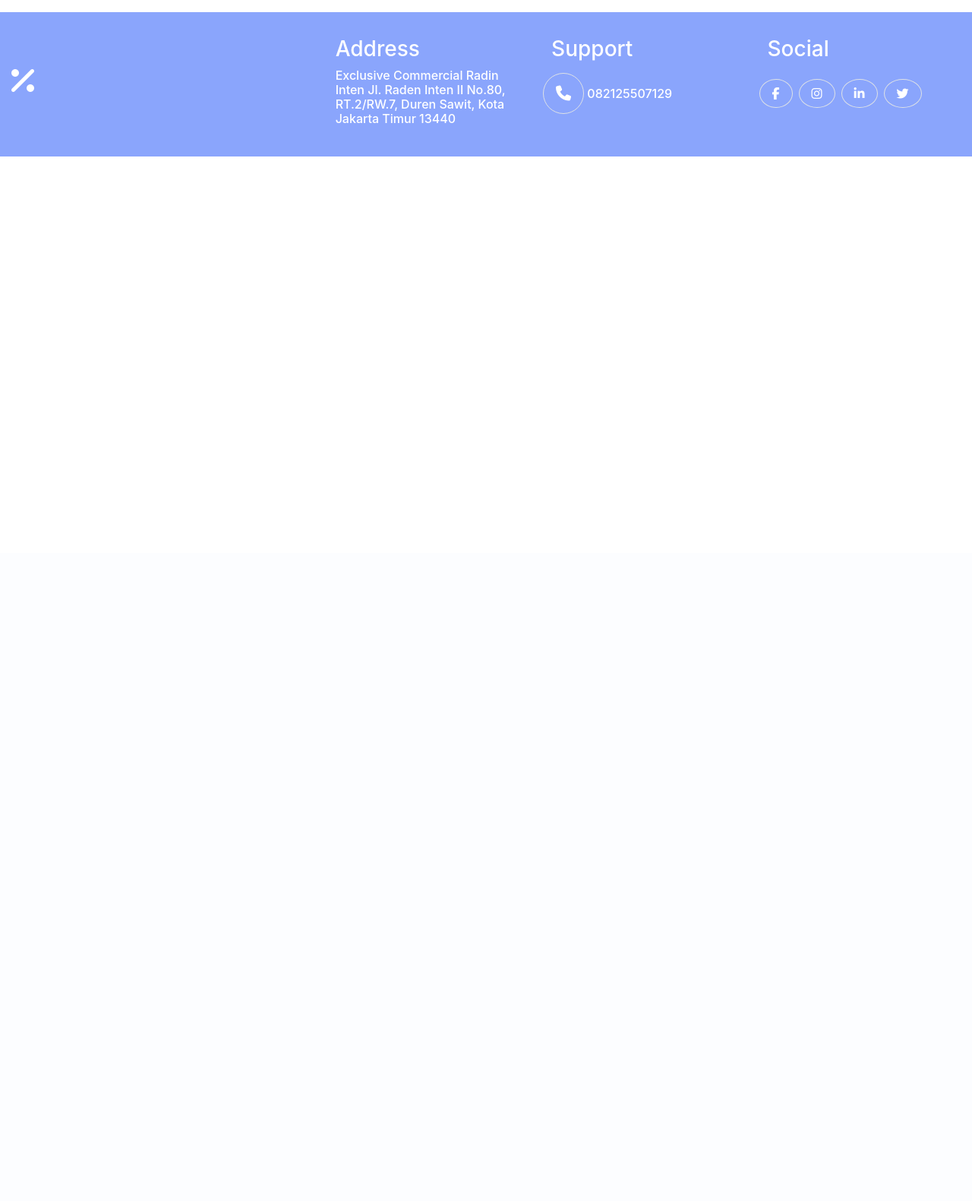
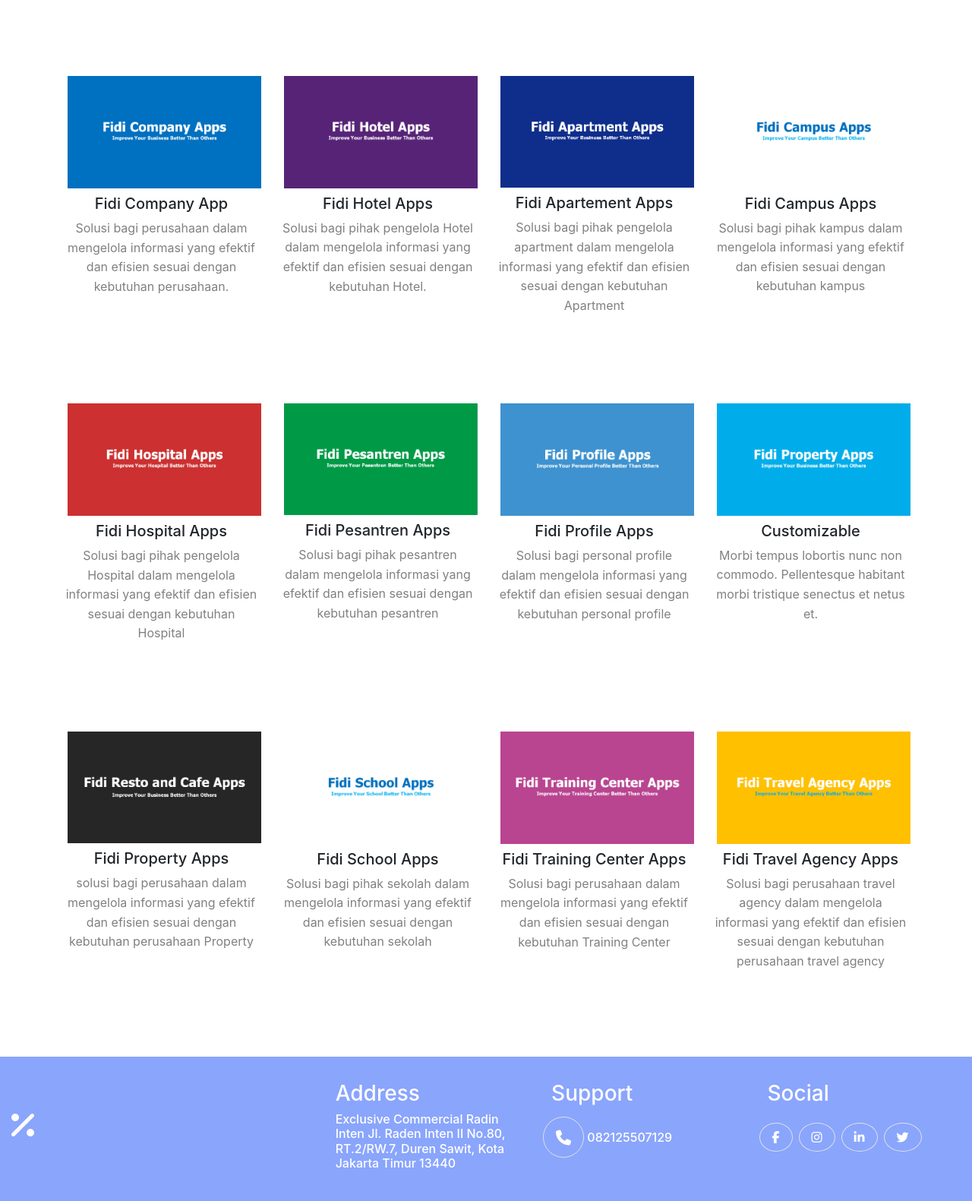
Before and after one commit to aldowrdhn/project-bersama, a Laravel app: page /product in a window 1280 px wide. Shown: the part 72-1653 px from the top of the page at 76% size. Before the commit the page ends 278 px from the top, so only its background shows below. Run offline with Laravel 8, Linux system fonts and the light colour scheme; some libraries are stand-ins or nearby versions.

Commit message:
Product Section 1 Done, Use ronaldo Controller

```diff
--- a/app/Http/Controllers/ronaldoController.php
+++ b/app/Http/Controllers/ronaldoController.php
@@ -7,4 +7,82 @@ use Illuminate\Http\Request;
 class ronaldoController extends Controller
 {
     //
+    public function Product(){
+        $product=collect([
+            [
+                'nama'=> 'Fidi Company App',
+                'content'=>'Solusi bagi perusahaan dalam mengelola informasi yang efektif dan
+                efisien sesuai dengan kebutuhan perusahaan.',
+                'img'=>'IMG/ronaldo/1.png'
+            ],
+            [
+                'nama'=> 'Fidi Hotel Apps',
+                'content'=>'Solusi bagi pihak pengelola Hotel dalam mengelola informasi yang efektif dan
+                efisien sesuai dengan kebutuhan Hotel.',
+                'img'=>'IMG/ronaldo/2.png'
+            ],
+            [
+                'nama'=> 'Fidi Apartement Apps',
+                'content'=>'Solusi bagi pihak pengelola apartment dalam mengelola informasi yang efektif dan
+                efisien sesuai dengan kebutuhan Apartment',
+                'img'=>'IMG/ronaldo/3.png'
+            ],
+            [
+                'nama'=> 'Fidi Campus Apps',
+                'content'=>'Solusi bagi pihak kampus dalam mengelola informasi yang efektif dan
+                efisien sesuai dengan kebutuhan kampus',
+                'img'=>'IMG/ronaldo/4.png'
+            ],
+            [
+                'nama'=> 'Fidi Hospital Apps',
+                'content'=>'Solusi bagi pihak pengelola Hospital dalam mengelola informasi yang efektif dan
+                efisien sesuai dengan kebutuhan Hospital',
+                'img'=>'IMG/ronaldo/5.png'
+            ],
+            [
+                'nama'=> 'Fidi Pesantren Apps',
+                'content'=>'Solusi bagi pihak pesantren dalam mengelola informasi yang efektif dan
+                efisien sesuai dengan kebutuhan pesantren',
+                'img'=>'IMG/ronaldo/6.png'
+            ],
+            [
+                'nama'=> 'Fidi Profile Apps',
+                'content'=>'Solusi bagi personal profile dalam mengelola informasi yang efektif dan
+                efisien sesuai dengan kebutuhan personal profile',
+                'img'=>'IMG/ronaldo/7.png'
+            ],
+            [
+                'nama'=> 'Customizable',
+                'content'=>'Morbi tempus lobortis nunc non commodo. Pellentesque habitant
+                morbi tristique senectus et netus et.',
+                'img'=>'IMG/ronaldo/8.png'
+            ],
+            [
+                'nama'=> 'Fidi Property Apps',
+                'content'=>'solusi bagi perusahaan dalam mengelola informasi yang efektif dan
+                efisien sesuai dengan kebutuhan perusahaan Property',
+                'img'=>'IMG/ronaldo/9.png'
+            ],
+            [
+                'nama'=> 'Fidi School Apps',
+                'content'=>'Solusi bagi pihak sekolah dalam mengelola informasi yang efektif dan
+                efisien sesuai dengan kebutuhan sekolah',
+                'img'=>'IMG/ronaldo/10.png'
+            ],
+            [
+                'nama'=> 'Fidi Training Center Apps',
+                'content'=>'Solusi bagi perusahaan dalam mengelola informasi yang efektif dan
+                efisien sesuai dengan kebutuhan Training Center',
+                'img'=>'IMG/ronaldo/11.png'
+            ],
+            [
+                'nama'=> 'Fidi Travel Agency Apps',
+                'content'=>'Solusi bagi perusahaan travel agency dalam mengelola informasi yang efektif dan
+                efisien sesuai dengan kebutuhan perusahaan travel agency',
+                'img'=>'IMG/ronaldo/12.png'
+            ],
+
+        ]);
+        return view('Page.product',compact('product'));
+    }
 }
--- a/public/CSS/ronaldo/product.css
+++ b/public/CSS/ronaldo/product.css
@@ -0,0 +1,21 @@
+.img-product{
+    width: 100%;
+    height: auto;
+}
+.product-desc{
+    line-height: 1.6;
+    color: gray;
+}
+.product-box img:hover{
+    transform: scale(1.1);
+    overflow: hidden;
+    transition: transform 0.5s;
+}
+.product-box img{
+    transform: scale(1);
+    transition: transform 0.5s;
+}
+.product-box:hover{
+    color: coral;
+    transition: color 0.5s;
+}
--- a/resources/views/Layout/include/header.blade.php
+++ b/resources/views/Layout/include/header.blade.php
@@ -9,6 +9,8 @@
     <script src="https://kit.fontawesome.com/57dc8fd447.js" crossorigin="anonymous"></script>
     <!-- Bootstrap CSS -->
     <link rel="stylesheet" href="https://stackpath.bootstrapcdn.com/bootstrap/4.3.1/css/bootstrap.min.css" integrity="sha384-ggOyR0iXCbMQv3Xipma34MD+dH/1fQ784/j6cY/iJTQUOhcWr7x9JvoRxT2MZw1T" crossorigin="anonymous">
+    {{-- Ronaldo Css --}}
+  <link rel="stylesheet" href="{{asset('CSS/ronaldo/product.css')}}">
   </head>
   <body>
   <nav class="navbar navbar-expand-lg navbar-dark py-3" style="background-color: #8AA5FC;">
--- a/resources/views/Page/product.blade.php
+++ b/resources/views/Page/product.blade.php
@@ -2,5 +2,20 @@
 @section('doc-tittle','Product')
 @section('product-active','active')
 @section('content')
-
+<section>
+    <div class="container">
+        <div class="row my-5">
+            @foreach($product as $item)
+                <div class="col-sm-12 col-md-3 text-center my-5">
+                    <div class="product-box">
+                        <img src="{{ asset($item['img']) }}" alt=""
+                            class="img-product mx-1 my-1">
+                        <h5 class="my-1">{{ $item['nama'] }}</h5>
+                        <p class="product-desc mt-2 mb-">{{ $item['content'] }}</p>
+                    </div>
+                </div>
+            @endforeach
+        </div>
+    </div>
+</section>
 @endsection
--- a/routes/web.php
+++ b/routes/web.php
@@ -19,9 +19,7 @@ Route::get('/', function () {
 Route::get('/about',function(){
     return view('Page.about');
 });
-Route::get('/product',function(){
-    return view('Page.product');
-});
+Route::get('/product','ronaldoController@Product');
 Route::get('/services',function(){
     return view('Page.services');
 });
```
Also changed, not shown: public/IMG/ronaldo/1.png (added), public/IMG/ronaldo/10.png (added), public/IMG/ronaldo/11.png (added), public/IMG/ronaldo/12.png (added), public/IMG/ronaldo/2.png (added), public/IMG/ronaldo/3.png (added), public/IMG/ronaldo/4.png (added), public/IMG/ronaldo/5.png (added), public/IMG/ronaldo/6.png (added), public/IMG/ronaldo/7.png (added), public/IMG/ronaldo/8.png (added), public/IMG/ronaldo/9.png (added).
